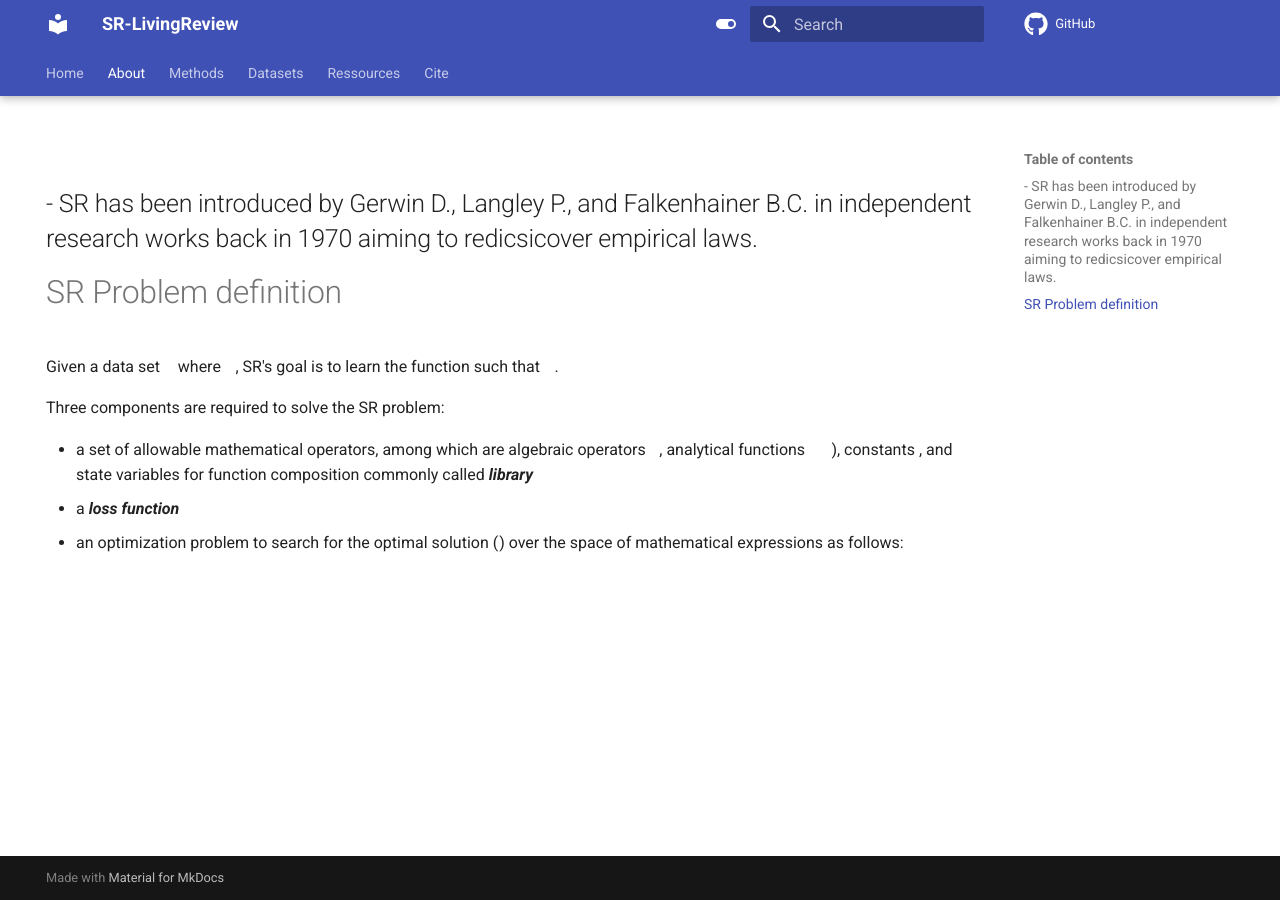
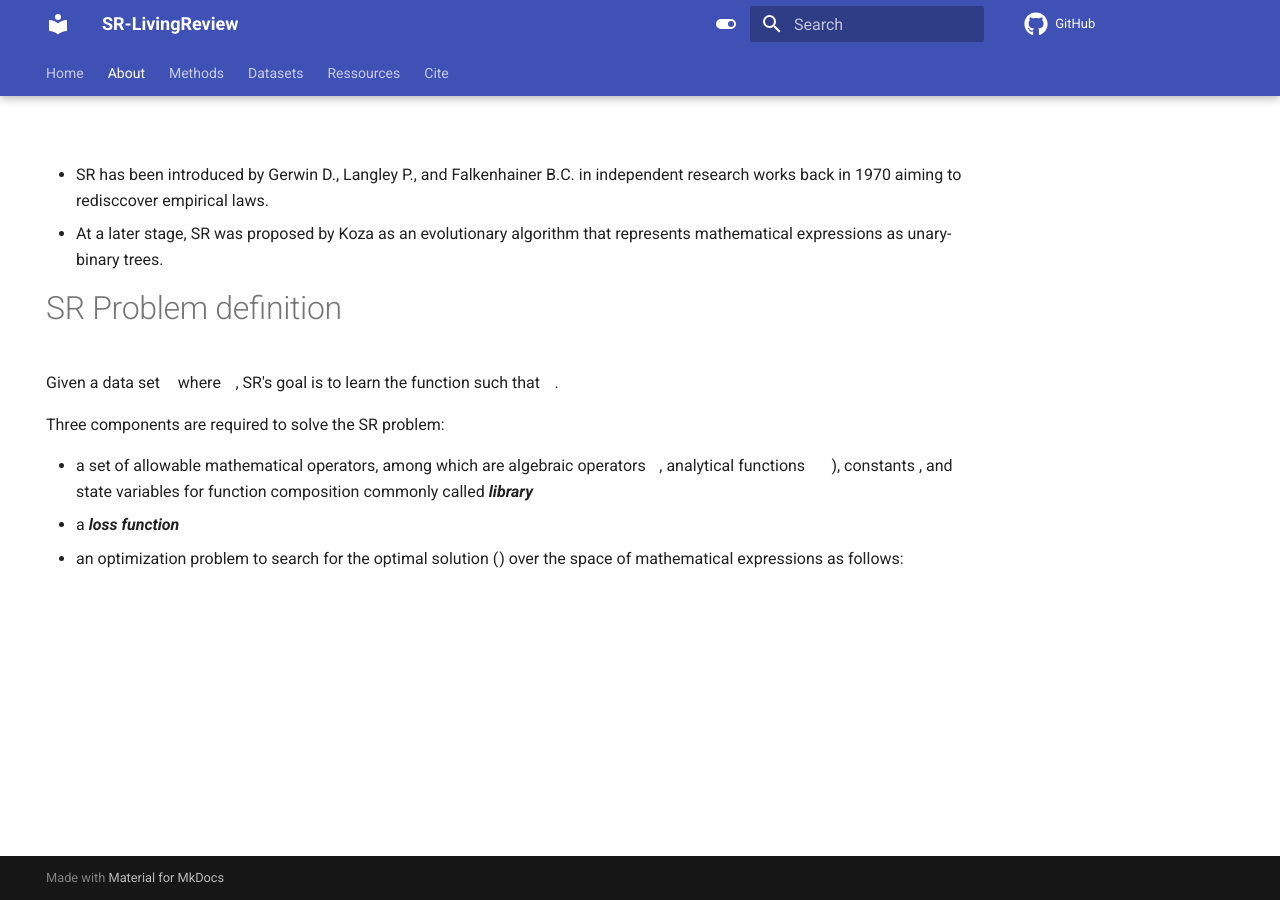
Before and after one commit to nmakke/SR-LivingReview, an MkDocs documentation site: the page built from docs/sr.md, in a window 1280 px wide. Built offline with MkDocs 1.6.1 and Material for MkDocs 9.7.7, drawn with Linux system fonts in a browser that asks for light colours; formulas are drawn with MathJax 3; comment, search, counter and statistics services are not loaded.

Commit message:
Update sr.md

```diff
--- a/docs/sr.md
+++ b/docs/sr.md
@@ -3,8 +3,8 @@
     - navigation
 ---
 
-- SR has been introduced by Gerwin D., Langley P., and Falkenhainer B.C. in independent research works back in 1970 aiming to redicsicover empirical laws.
--
+- SR has been introduced by Gerwin D., Langley P., and Falkenhainer B.C. in independent research works back in 1970 aiming to redisccover empirical laws.
+- At a later stage, SR was proposed by Koza as an evolutionary algorithm that represents mathematical expressions as unary-binary trees.
 
 
 # SR Problem definition
```
